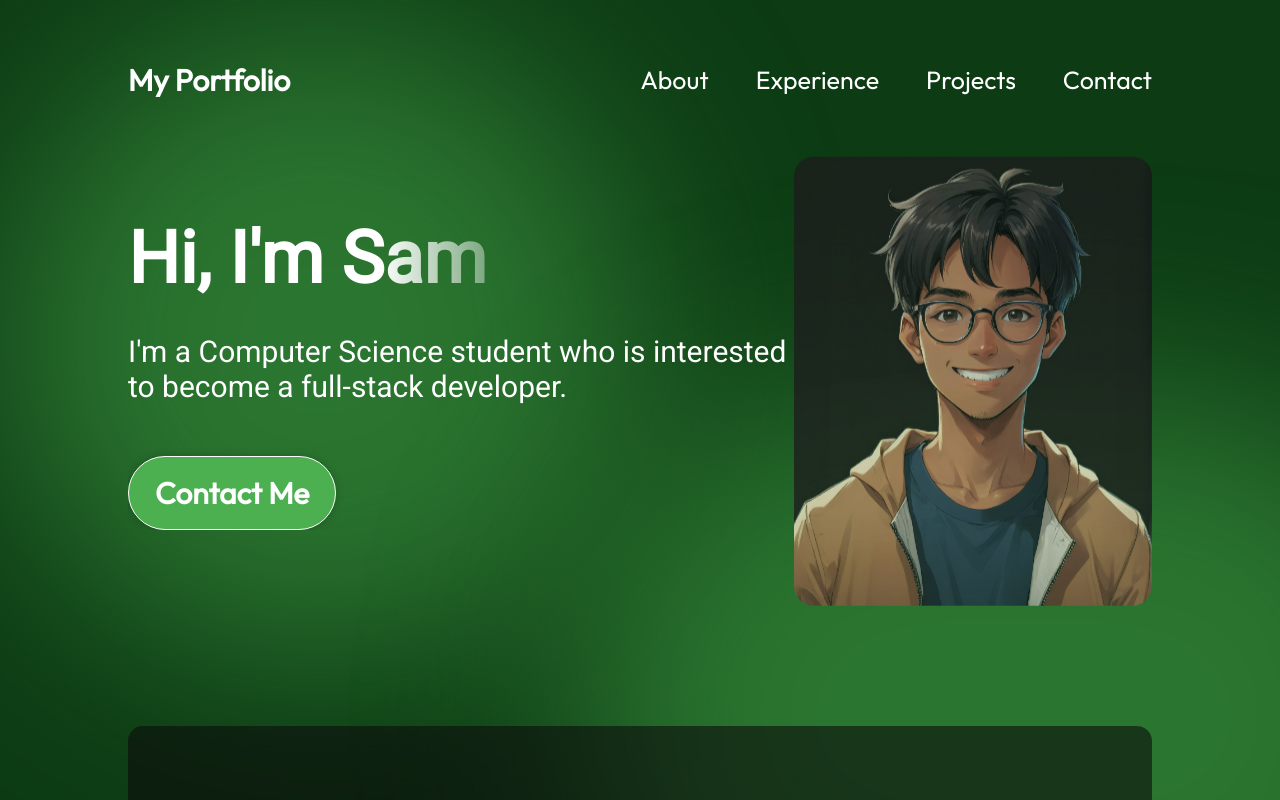
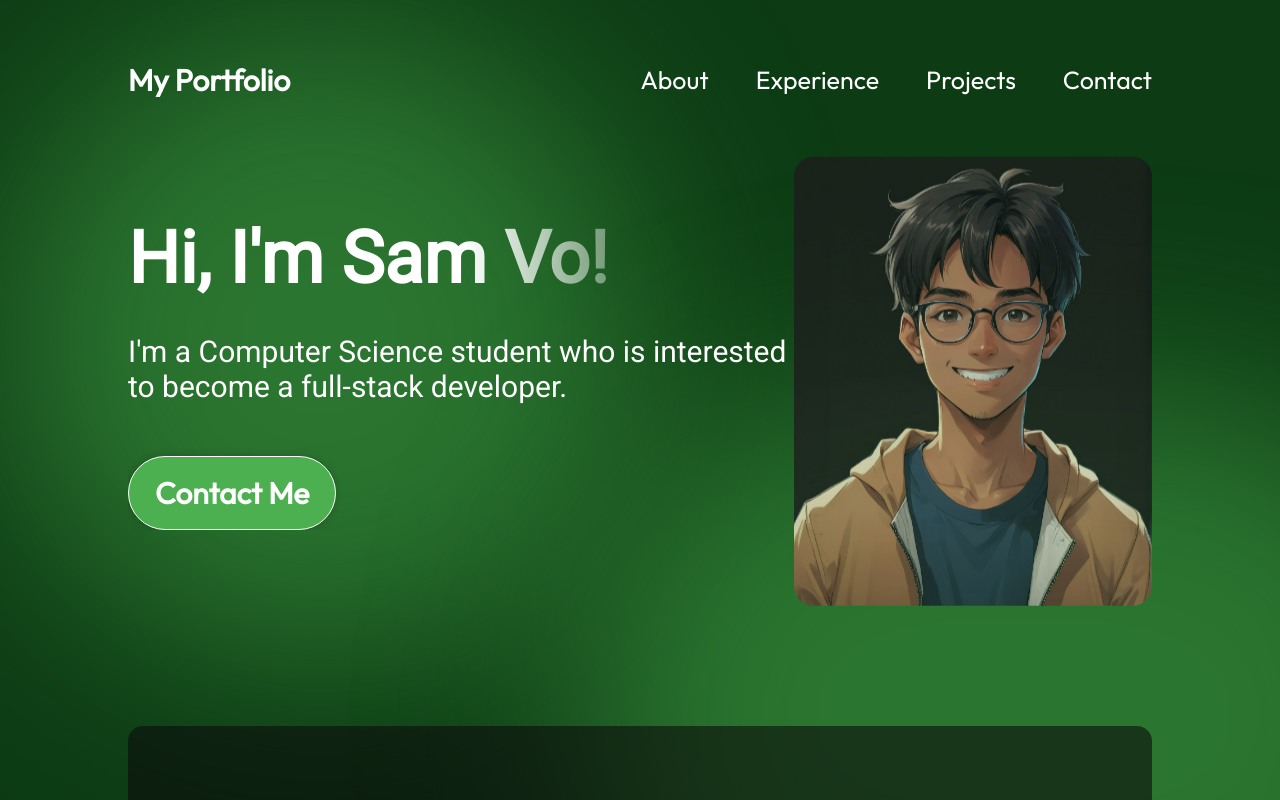
Before and after one commit to samv-33/cpsc-349-portfolio-project, a React (Create React App) app in the folder my-portfolio/: page / in a window 1280 px wide. Shown: the top 800 px of the page. Built offline with nearby package versions, Linux system fonts and the light colour scheme.

Commit message:
update Hero section

```diff
--- a/my-portfolio/src/Components/Hero/Hero.js
+++ b/my-portfolio/src/Components/Hero/Hero.js
@@ -34,7 +34,7 @@ const Hero = () => {
   return (
     <section className={styles.container}>
         <div className={styles.content} ref={contentRef}>
-            <h1 className={styles.title}>Hi, I'm Sam</h1>
+            <h1 className={styles.title}>Hi, I'm Sam Vo!</h1>
             <p className={styles.description}>I'm a Computer Science student who is
                 interested to become a full-stack developer.
 
```
